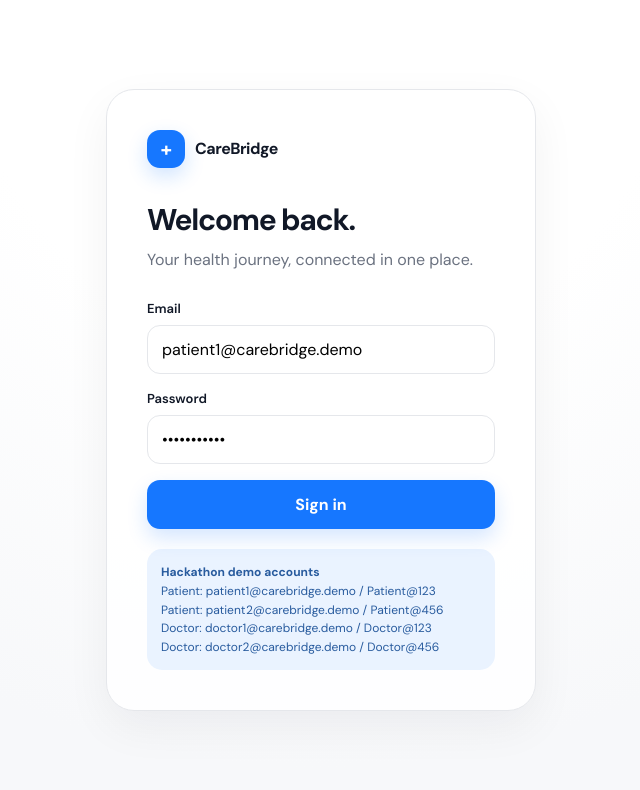
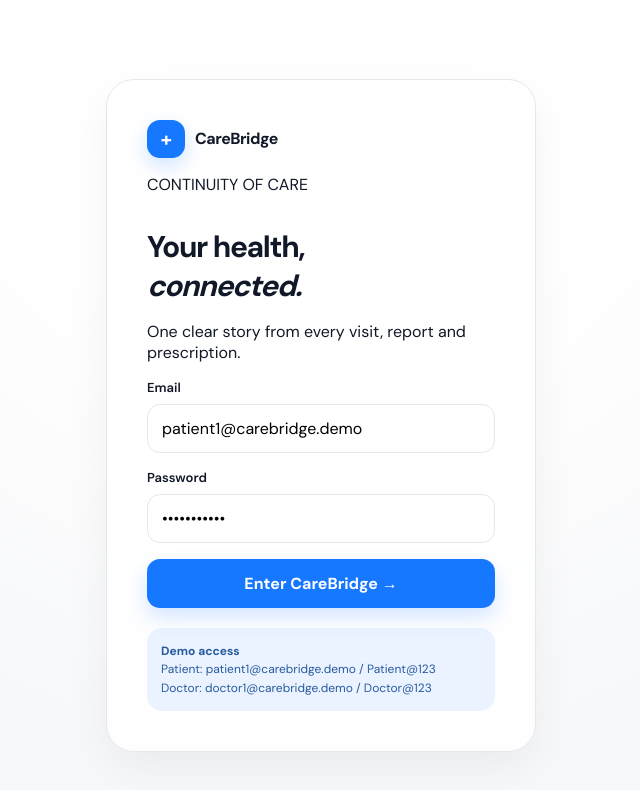
Before and after one commit to encrypted-raihan/carebridge, a Next.js app: page / in a window 1280 px wide. Shown: the top 790 px of the page, without its empty margins (319-959 px from the left). Built offline with nearby package versions, Linux system fonts and the light colour scheme.

Commit message:
Redesign CareBridge around visual health journey

```diff
--- a/app/page.tsx
+++ b/app/page.tsx
@@ -12,17 +12,18 @@ const USERS: User[] = [
   { email: "doctor2@carebridge.demo", password: "Doctor@456", role: "doctor", name: "Dr. Meera Nair" },
 ];
 
-const events = [
-  ["10 Sep 2026", "Blood report", "Latest investigation uploaded · 6 values extracted"],
-  ["24 Aug 2026", "Consultation", "Dr. Anil Kumar · Follow-up visit"],
-  ["12 Aug 2026", "Prescription", "2 medicines documented · 1 updated"],
-  ["28 Jul 2026", "Discharge summary", "Hospital discharge · Follow-up advised"],
+const patientEvents = [
+  { date: "18 Apr", full: "18 Apr 2026", title: "Consultation", type: "consultation", detail: "Initial consultation" },
+  { date: "28 Jul", full: "28 Jul 2026", title: "Discharge", type: "hospital", detail: "Hospital discharge" },
+  { date: "12 Aug", full: "12 Aug 2026", title: "Prescription", type: "medicine", detail: "2 medicines documented" },
+  { date: "24 Aug", full: "24 Aug 2026", title: "Follow-up", type: "followup", detail: "Follow-up consultation" },
+  { date: "10 Sep", full: "10 Sep 2026", title: "Blood report", type: "lab", detail: "6 values extracted" },
 ];
 
 const records = [
-  ["Blood Report", "10 Sep 2026", "PDF"],
-  ["Prescription", "12 Aug 2026", "PDF"],
-  ["Discharge Summary", "28 Jul 2026", "PDF"],
+  ["Blood Report", "10 Sep 2026", "6 values extracted"],
+  ["Prescription", "12 Aug 2026", "2 medicines"],
+  ["Discharge Summary", "28 Jul 2026", "Hospital discharge"],
 ];
 
 function Icon({ children }: { children: React.ReactNode }) { return <span className="nav-icon">{children}</span>; }
@@ -38,57 +39,78 @@ export default function Home() {
   const login = (e: FormEvent) => {
     e.preventDefault();
     const found = USERS.find((u) => u.email === email.trim().toLowerCase() && u.password === password);
-    if (!found) { setError("Invalid demo credentials. Use one of the accounts shown below."); return; }
+    if (!found) { setError("Invalid demo credentials."); return; }
     setError(""); setUser(found); setSection("Dashboard");
   };
 
-  if (!user) return <main className="login-page"><section className="login-card">
-    <div className="brand"><span className="brand-mark">+</span><span>CareBridge</span></div>
-    <h1>Welcome back.</h1><p className="sub">Your health journey, connected in one place.</p>
-    <form onSubmit={login}>
-      <div className="field"><label htmlFor="email">Email</label><input id="email" value={email} onChange={(e) => setEmail(e.target.value)} /></div>
-      <div className="field"><label htmlFor="password">Password</label><input id="password" type="password" value={password} onChange={(e) => setPassword(e.target.value)} /></div>
-      {error && <div className="error">{error}</div>}<button className="primary">Sign in</button>
-    </form>
-    <div className="demo-box"><strong>Hackathon demo accounts</strong><br />Patient: patient1@carebridge.demo / Patient@123<br />Patient: patient2@carebridge.demo / Patient@456<br />Doctor: doctor1@carebridge.demo / Doctor@123<br />Doctor: doctor2@carebridge.demo / Doctor@456</div>
-  </section></main>;
+  if (!user) return <Login email={email} password={password} setEmail={setEmail} setPassword={setPassword} error={error} login={login} />;
 
   const isDoctor = user.role === "doctor";
-  const nav = isDoctor ? [["⌂", "Dashboard"], ["◉", "Patients"], ["▤", "Recent Activity"]] : [["⌂", "Dashboard"], ["◌", "Health Timeline"], ["▤", "Medical Records"], ["↗", "Sharing"]];
+  const nav = isDoctor
+    ? [["⌂", "Dashboard"], ["◉", "Patients"], ["◌", "Recent Activity"]]
+    : [["⌂", "Dashboard"], ["◌", "Health Timeline"], ["▤", "Medical Records"], ["↗", "Sharing"]];
 
-  return <div className="app-shell"><aside className="sidebar">
-    <div className="brand"><span className="brand-mark">+</span><span>CareBridge</span></div>
-    <nav className="nav">{nav.map(([icon, label]) => <button key={label} className={section === label ? "active" : ""} onClick={() => { setSection(label); setSelectedPatient(false); }}><Icon>{icon}</Icon><span>{label}</span></button>)}</nav>
-    <div className="sidebar-bottom"><div className="profile-mini"><div className="avatar">{user.name.split(" ").map((x) => x[0]).slice(-2).join("")}</div><div><strong>{user.name}</strong><small>{isDoctor ? "Doctor" : "Patient"}</small></div></div><button className="logout" onClick={() => setUser(null)}>↪ &nbsp; Sign out</button></div>
-  </aside><main className="main">
-    <header className="topbar"><input className="search" placeholder={isDoctor ? "Search patients..." : "Search records..."} /><div className="top-actions"><button className="icon-btn">♧</button><button className="icon-btn">{isDoctor ? "DR" : "RS"}</button></div></header>
-    {isDoctor && selectedPatient ? <DoctorPatient onBack={() => setSelectedPatient(false)} /> : <><section className="hero"><h1>{isDoctor ? `Good morning, ${user.name.replace("Dr. ", "")}.` : `Good evening, ${user.name.split(" ")[0]}.`}</h1><p>{isDoctor ? "Your patients' latest health context at a glance." : "Here's your health journey at a glance."}</p></section>
-    {section === "Dashboard" && (isDoctor ? <DoctorDashboard onPatient={() => setSelectedPatient(true)} /> : <PatientDashboard />)}
-    {section === "Health Timeline" && <PatientTimeline />}{section === "Medical Records" && <RecordsView />}{section === "Sharing" && <SharingView />}{section === "Patients" && <DoctorPatients onPatient={() => setSelectedPatient(true)} />}{section === "Recent Activity" && <DoctorActivity />}</>}
-  </main></div>;
+  return (
+    <div className="app-shell">
+      <aside className="sidebar">
+        <div className="brand"><span className="brand-mark">+</span><span>CareBridge</span></div>
+        <nav className="nav">{nav.map(([icon, label]) => <button key={label} className={section === label ? "active" : ""} onClick={() => { setSection(label); setSelectedPatient(false); }}><Icon>{icon}</Icon><span>{label}</span></button>)}</nav>
+        <div className="sidebar-bottom"><div className="profile-mini"><div className="avatar">{user.name.split(" ").map(x => x[0]).slice(-2).join("")}</div><div><strong>{user.name}</strong><small>{isDoctor ? "Doctor" : "Patient"}</small></div></div><button className="logout" onClick={() => setUser(null)}>↪ &nbsp; Sign out</button></div>
+      </aside>
+
+      <main className="main">
+        <header className="topbar"><div className="top-search">⌕ <span>{isDoctor ? "Search patients" : "Search your care"}</span></div><div className="top-actions"><button className="icon-btn">♧</button><button className="icon-btn avatar-top">{isDoctor ? "AK" : "RS"}</button></div></header>
+
+        {isDoctor && selectedPatient ? <DoctorPatient onBack={() => setSelectedPatient(false)} /> : <>
+          <section className="hero"><div><p className="eyebrow">{isDoctor ? "YOUR PRACTICE" : "YOUR CARE JOURNEY"}</p><h1>{isDoctor ? `Good morning, ${user.name.replace("Dr. ", "")}.` : `Good evening, ${user.name.split(" ")[0]}.`}</h1><p>{isDoctor ? "See the story behind your patients' latest records." : "Everything you need to understand your care, at a glance."}</p></div>{!isDoctor && <button className="primary hero-action">+ Add a record</button>}</section>
+          {section === "Dashboard" && (isDoctor ? <DoctorDashboard onPatient={() => setSelectedPatient(true)} /> : <PatientDashboard />)}
+          {section === "Health Timeline" && <PatientTimeline />}
+          {section === "Medical Records" && <RecordsView />}
+          {section === "Sharing" && <SharingView />}
+          {section === "Patients" && <DoctorPatients onPatient={() => setSelectedPatient(true)} />}
+          {section === "Recent Activity" && <DoctorActivity />}
+        </>}
+      </main>
+    </div>
+  );
 }
 
-function PatientDashboard() { return <><div className="stats">
-  <div className="stat"><div className="stat-top"><span>Health records</span><span>▤</span></div><div className="stat-value">12</div><div className="stat-note">+3 this month</div></div>
-  <div className="stat"><div className="stat-top"><span>Care events</span><span>◌</span></div><div className="stat-value">8</div><div className="stat-note">Across 3 providers</div></div>
-  <div className="stat"><div className="stat-top"><span>Next follow-up</span><span>□</span></div><div className="stat-value" style={{fontSize:22}}>24 Sep</div><div className="stat-note">Dr. Anil Kumar</div></div>
-</div><div className="grid"><section className="card"><div className="card-header"><h2>Your health timeline</h2><button className="link">View all →</button></div><div className="timeline">{events.map(([date,title,desc]) => <div className="event" key={date}><span className="dot"/><div className="event-date">{date}</div><div className="event-title">{title}</div><div className="event-desc">{desc}</div></div>)}</div></section>
-<section className="card change"><div className="card-header"><h2>What changed?</h2><span className="badge">3 updates</span></div><div className="change-list"><Change icon="↑" title="Lab values updated" detail="2 values changed since 24 Aug"/><Change icon="+" title="New medication" detail="1 medicine documented"/><Change icon="▤" title="New blood report" detail="Uploaded 10 Sep 2026"/></div></section></div>
-<section className="card" style={{marginTop:18}}><div className="card-header"><h2>Recent records</h2><button className="link">View all →</button></div><div className="records">{records.map(([name,date,type]) => <Record key={name} name={name} date={date} type={type}/>)}</div></section></>; }
+function Login({ email, password, setEmail, setPassword, error, login }: { email: string; password: string; setEmail: (v:string)=>void; setPassword:(v:string)=>void; error:string; login:(e:FormEvent)=>void }) {
+  return <main className="login-page"><div className="login-orbit"><span></span><span></span><span></span></div><section className="login-card"><div className="brand"><span className="brand-mark">+</span><span>CareBridge</span></div><div className="login-copy"><p className="eyebrow">CONTINUITY OF CARE</p><h1>Your health,<br/><em>connected.</em></h1><p>One clear story from every visit, report and prescription.</p></div><form onSubmit={login}><div className="field"><label>Email</label><input value={email} onChange={e=>setEmail(e.target.value)} /></div><div className="field"><label>Password</label><input type="password" value={password} onChange={e=>setPassword(e.target.value)} /></div>{error && <div className="error">{error}</div>}<button className="primary">Enter CareBridge <span>→</span></button></form><div className="demo-box"><strong>Demo access</strong><br/>Patient: patient1@carebridge.demo / Patient@123<br/>Doctor: doctor1@carebridge.demo / Doctor@123</div></section></main>;
+}
 
-function Change({icon,title,detail}:{icon:string;title:string;detail:string}) { return <div className="change-row"><div className="change-icon">{icon}</div><div><strong>{title}</strong><span>{detail}</span></div></div>; }
-function Record({name,date,type}:{name:string;date:string;type:string}) { return <div className="record"><div className="file-icon">▤</div><div className="record-main"><strong>{name}</strong><span>{date} · {type}</span></div><button className="link">Open →</button></div>; }
-function PatientTimeline() { return <section className="card"><div className="card-header"><h2>Complete health timeline</h2><button className="primary-small">+ Add record</button></div><div className="timeline">{events.concat([["18 Apr 2026","Consultation","Initial consultation · CareBridge record created"]]).map(([date,title,desc]) => <div className="event" key={date}><span className="dot"/><div className="event-date">{date}</div><div className="event-title">{title}</div><div className="event-desc">{desc}</div></div>)}</div></section>; }
-function RecordsView() { return <section className="card"><div className="card-header"><h2>Medical records</h2><button className="primary-small">+ Upload record</button></div><div className="records">{records.concat([["Consultation Notes","24 Aug 2026","PDF"],["Imaging Report","18 Apr 2026","PDF"]]).map(([name,date,type]) => <Record key={name} name={name} date={date} type={type}/>)}</div></section>; }
-function SharingView() { return <section className="card"><div className="card-header"><h2>Sharing & consent</h2><button className="primary-small">+ Share records</button></div><div className="change-list"><div className="change-row"><div className="change-icon">✓</div><div><strong>Dr. Anil Kumar</strong><span>Records shared · Access expires 24 Sep 2026</span></div><button className="secondary">Revoke</button></div><div className="change-row"><div className="change-icon">+</div><div><strong>Patient-controlled access</strong><span>Choose records, doctor and access duration before sharing.</span></div></div></div></section>; }
+function PatientDashboard() {
+  return <div className="patient-home">
+    <section className="journey-layout">
+      <div className="journey-panel card">
+        <div className="card-header"><div><p className="eyebrow">LONGITUDINAL VIEW</p><h2>Your care journey</h2></div><span className="journey-count">5 events</span></div>
+        <div className="journey-line"><div className="journey-track" />{patientEvents.map((e, i) => <div className={`journey-event ${i === patientEvents.length - 1 ? "current" : ""}`} key={e.full}><div className="journey-node"><span /></div><div className="journey-date">{e.date}</div><div className="journey-title">{e.title}</div><div className="journey-detail">{e.detail}</div></div>)}</div>
+        <button className="timeline-link">Open full timeline <span>↗</span></button>
+      </div>
+      <BodyMap />
+    </section>
 
-function DoctorDashboard({onPatient}:{onPatient:()=>void}) { return <><div className="stats"><div className="stat"><div className="stat-top"><span>My patients</span><span>◉</span></div><div className="stat-value">24</div><div className="stat-note">Active patients</div></div><div className="stat"><div className="stat-top"><span>New records</span><span>▤</span></div><div className="stat-value">6</div><div className="stat-note">Since yesterday</div></div><div className="stat"><div className="stat-top"><span>Follow-ups</span><span>□</span></div><div className="stat-value">3</div><div className="stat-note">This week</div></div></div>
-<section className="card"><div className="card-header"><h2>Patients needing attention</h2><button className="link">View all →</button></div><div className="doctor-patient"><PatientRow name="Raihan Shiras" last="24 Aug 2026" badge="3 new records" onPatient={onPatient}/><PatientRow name="Ananya Menon" last="18 Aug 2026" badge="1 new record" onPatient={onPatient}/></div></section></>; }
-function PatientRow({name,last,badge,onPatient}:{name:string;last:string;badge?:string;onPatient:()=>void}) { return <div className="patient-row"><div className="avatar">{name.split(" ").map(x=>x[0]).join("")}</div><div className="patient-info"><strong>{name}</strong><span>Last visit · {last}</span></div>{badge&&<span className="badge">{badge}</span>}<button className="open-btn" onClick={onPatient}>Open</button></div>; }
-function DoctorPatients({onPatient}:{onPatient:()=>void}) { return <section className="card"><div className="card-header"><h2>My patients</h2><button className="primary-small">+ Add patient</button></div><div className="doctor-patient">{["Raihan Shiras","Ananya Menon","Arjun Nair","Meera Thomas"].map((name,i)=><PatientRow key={name} name={name} last={`${24-i*3} Aug 2026`} badge={i<2?(i===0?"3 new":"1 new"):undefined} onPatient={onPatient}/>)}</div></section>; }
-function DoctorActivity() { return <section className="card"><div className="card-header"><h2>Recent activity</h2></div><div className="change-list"><Change icon="↑" title="Raihan Shiras · Blood Report" detail="New record received · 10 Sep 2026"/><Change icon="+" title="Ananya Menon · Prescription" detail="Medication updated · 09 Sep 2026"/></div></section>; }
+    <section className="insight-grid">
+      <div className="change-feature card"><div className="feature-kicker">✦ INTELLIGENCE</div><h2>What changed?</h2><p className="feature-intro">Since your last follow-up on <b>24 Aug</b>, CareBridge found 3 documented changes.</p><div className="change-items"><Change icon="↗" title="Blood pressure" detail="124 / 82 → 116 / 70" note="8% lower" /><Change icon="+" title="Medication" detail="1 medicine added" note="12 Aug" /><Change icon="▤" title="New report" detail="Metabolic panel" note="10 Sep" /></div><button className="primary-small">See the full story →</button></div>
+      <div className="records-feature card"><div className="card-header"><div><p className="eyebrow">YOUR DOCUMENTS</p><h2>Recent records</h2></div><button className="link">View all →</button></div><div className="records">{records.map(([name,date,detail]) => <Record key={name} name={name} date={date} detail={detail} />)}</div></div>
+    </section>
+  </div>;
+}
 
-function DoctorPatient({onBack}:{onBack:()=>void}) { return <><div className="detail-header"><div className="patient-head"><div className="avatar">RS</div><div><h1>Raihan Shiras</h1><p>Patient ID P001 · 19 years · Authorized access</p></div></div><div className="action-row"><button className="secondary" onClick={onBack}>← Back</button><button className="secondary">Generate Handoff</button><button className="primary-small">Generate Care Brief</button></div></div>
-<div className="stats"><div className="stat"><div className="stat-top"><span>Recent records</span><span>▤</span></div><div className="stat-value">3</div><div className="stat-note">Since last visit</div></div><div className="stat"><div className="stat-top"><span>Medication changes</span><span>+</span></div><div className="stat-value">1</div><div className="stat-note">Documented change</div></div><div className="stat"><div className="stat-top"><span>Latest report</span><span>□</span></div><div className="stat-value" style={{fontSize:20}}>10 Sep</div><div className="stat-note">Blood report</div></div></div>
-<div className="grid"><section className="card"><div className="card-header"><h2>Patient timeline</h2><button className="link">View source records →</button></div><div className="timeline">{events.map(([date,title,desc])=><div className="event" key={date}><span className="dot"/><div className="event-date">{date}</div><div className="event-title">{title}</div><div className="event-desc">{desc}</div></div>)}</div></section><section className="card change"><div className="card-header"><h2>What changed?</h2><span className="badge">Since 24 Aug</span></div><div className="change-list"><Change icon="↑" title="Lab value updated" detail="Test A · 110 → 128"/><Change icon="+" title="Medication added" detail="Medicine X · 500 mg"/><Change icon="▤" title="3 new records" detail="All traceable to source documents"/></div></section></div>
-<section className="card" style={{marginTop:18}}><div className="card-header"><h2>Source-linked Care Brief</h2><span className="badge">Demo preview</span></div><p className="sub"><b>Recent care:</b> Follow-up consultation on 24 Aug with a new blood report received on 10 Sep.</p><p className="sub"><b>Documented changes:</b> one medication was added and one tracked lab value changed from 110 to 128.</p><p className="sub"><b>Source:</b> Blood_Report_10_Sep.pdf · Prescription_12_Aug.pdf</p></section></>; }
+function BodyMap() {
+  return <section className="body-card card"><div className="body-heading"><div><p className="eyebrow">AT A GLANCE</p><h2>Where it matters</h2></div><span className="overall"><i /> Overall care <b>On track</b></span></div><div className="body-stage"><div className="body-glow" /><div className="mannequin"><div className="head"/><div className="neck"/><div className="torso"/><div className="arm left"/><div className="arm right"/><div className="leg left"/><div className="leg right"/><div className="joint j1"/><div className="joint j2"/><div className="joint j3"/></div><div className="body-label label-heart"><span className="hot-dot"/><div><b>Heart</b><small>2 updates</small></div></div><div className="body-label label-chest"><span className="hot-dot"/><div><b>Blood pressure</b><small>Trending better</small></div></div><div className="body-label label-leg"><span className="hot-dot"/><div><b>Medication</b><small>1 recent change</small></div></div></div><div className="body-footer"><span>Tap a point to explore</span><button className="link">View health map →</button></div></section>;
+}
+
+function Change({icon,title,detail,note}:{icon:string;title:string;detail:string;note:string}) { return <div className="change-item"><div className="change-icon">{icon}</div><div className="change-main"><strong>{title}</strong><span>{detail}</span></div><small>{note}</small></div>; }
+function Record({name,date,detail}:{name:string;date:string;detail:string}) { return <div className="record"><div className="file-icon">▤</div><div className="record-main"><strong>{name}</strong><span>{date} · {detail}</span></div><button className="link">Open</button></div>; }
+
+function PatientTimeline() { return <section className="card full-card"><div className="card-header"><div><p className="eyebrow">LONGITUDINAL VIEW</p><h2>Complete health timeline</h2></div><button className="primary-small">+ Add record</button></div><div className="full-timeline">{patientEvents.slice().reverse().concat([{date:"05 Mar",full:"05 Mar 2026",title:"Older consultation",type:"consultation",detail:"Initial care record"}]).map(e=><div className="full-event" key={e.full}><span className="big-node"/><div><small>{e.full}</small><h3>{e.title}</h3><p>{e.detail}</p></div><button className="link">Source ↗</button></div>)}</div></section>; }
+function RecordsView() { return <section className="card full-card"><div className="card-header"><div><p className="eyebrow">YOUR DOCUMENTS</p><h2>Medical records</h2></div><button className="primary-small">+ Upload record</button></div><div className="records">{records.concat([["Consultation Notes","24 Aug 2026","Follow-up visit"],["Imaging Report","18 Apr 2026","Original report"]]).map(([name,date,detail])=><Record key={name} name={name} date={date} detail={detail}/>)}</div></section>; }
+function SharingView() { return <section className="card full-card"><div className="card-header"><div><p className="eyebrow">PATIENT CONTROL</p><h2>Sharing & consent</h2></div><button className="primary-small">+ Share records</button></div><div className="share-card"><div className="avatar">AK</div><div><strong>Dr. Anil Kumar</strong><span>Records shared · Access expires 24 Sep 2026</span></div><button className="secondary">Revoke</button></div><p className="muted-note">Choose records, doctor and access duration before sharing. CareBridge never silently shares your health information.</p></section>; }
+
+function DoctorDashboard({onPatient}:{onPatient:()=>void}) { return <div className="doctor-home"><section className="doctor-focus card"><div><p className="eyebrow">YOUR PATIENTS</p><h2>Who needs your attention?</h2><p>CareBridge surfaces the patient context that changed most recently.</p></div><div className="focus-number"><b>6</b><span>new records</span></div></section><section className="card patient-list"><div className="card-header"><div><p className="eyebrow">RECENT ACTIVITY</p><h2>Patients</h2></div><button className="link">View all →</button></div><PatientRow name="Raihan Shiras" last="24 Aug 2026" badge="3 new records" onPatient={onPatient}/><PatientRow name="Ananya Menon" last="18 Aug 2026" badge="1 new record" onPatient={onPatient}/></section></div>; }
+function PatientRow({name,last,badge,onPatient}:{name:string;last:string;badge?:string;onPatient:()=>void}) { return <div className="patient-row"><div className="avatar">{name.split(" ").map(x=>x[0]).join("")}</div><div className="patient-info"><strong>{name}</strong><span>Last visit · {last}</span></div>{badge&&<span className="badge">{badge}</span>}<button className="open-btn" onClick={onPatient}>Open →</button></div>; }
+function DoctorPatients({onPatient}:{onPatient:()=>void}) { return <section className="card full-card"><div className="card-header"><div><p className="eyebrow">CARE NETWORK</p><h2>My patients</h2></div><button className="primary-small">+ Add patient</button></div>{["Raihan Shiras","Ananya Menon","Arjun Nair","Meera Thomas"].map((n,i)=><PatientRow key={n} name={n} last={`${24-i*3} Aug 2026`} badge={i<2?(i===0?"3 new":"1 new"):undefined} onPatient={onPatient}/>)}</section>; }
+function DoctorActivity() { return <section className="card full-card"><div className="card-header"><div><p className="eyebrow">ACTIVITY</p><h2>Recent activity</h2></div></div><div className="change-items"><Change icon="↗" title="Raihan Shiras · Blood Report" detail="New record received" note="10 Sep"/><Change icon="+" title="Ananya Menon · Prescription" detail="Medication updated" note="09 Sep"/></div></section>; }
+
+function DoctorPatient({onBack}:{onBack:()=>void}) { return <div className="doctor-patient-view"><div className="detail-header"><button className="back-button" onClick={onBack}>← Patients</button><div className="patient-head"><div className="avatar large">RS</div><div><p className="eyebrow">AUTHORIZED PATIENT</p><h1>Raihan Shiras</h1><p>Patient P001 · 19 years</p></div></div><div className="action-row"><button className="secondary">Generate Handoff</button><button className="primary-small">Generate Care Brief</button></div></div><section className="doctor-context"><div className="context-main card"><p className="eyebrow">THE STORY SO FAR</p><h2>What matters now</h2><p className="context-copy">Three new records have arrived since the 24 Aug follow-up. CareBridge compared them with the previous available context.</p><div className="context-changes"><Change icon="↗" title="Blood pressure" detail="110 → 128" note="updated"/><Change icon="+" title="Medication" detail="Medicine X · 500 mg" note="added"/><Change icon="▤" title="Records" detail="3 new documents" note="10 Sep"/></div></div><div className="mini-timeline card"><p className="eyebrow">CARE JOURNEY</p><h2>Recent events</h2>{patientEvents.slice().reverse().map(e=><div className="mini-event" key={e.full}><span/><div><b>{e.title}</b><small>{e.date} · {e.detail}</small></div></div>)}</div></section></div>; }
```
